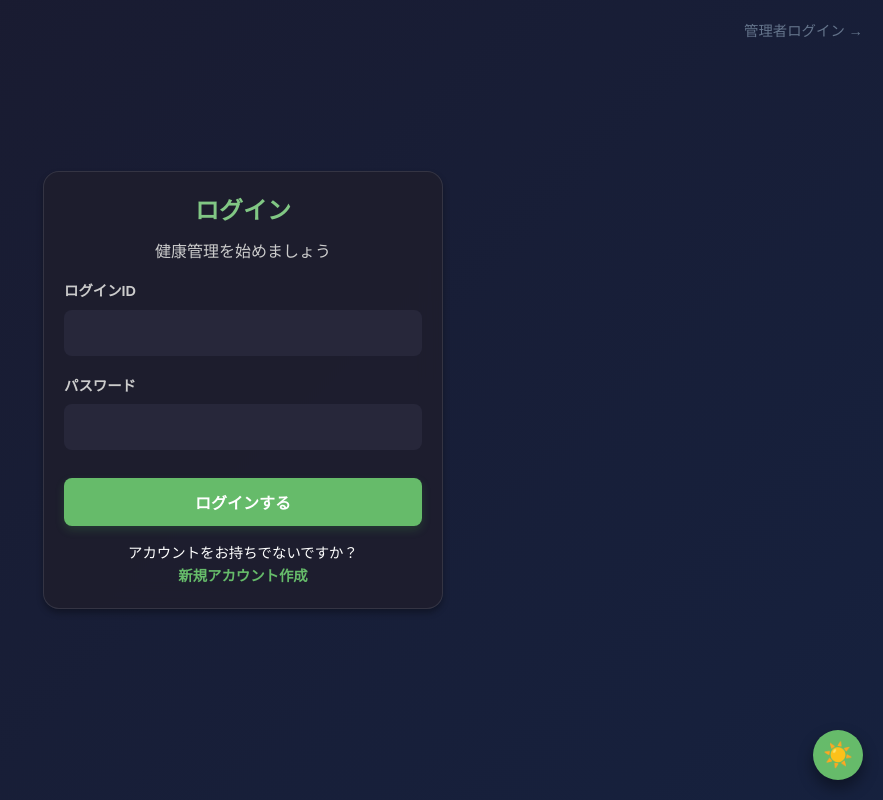
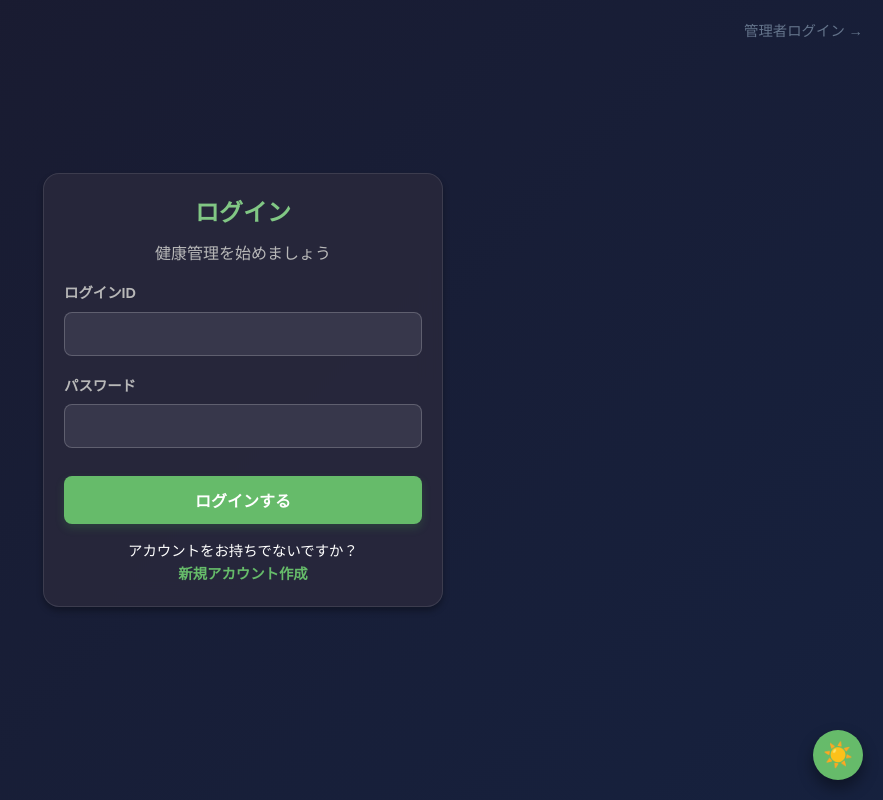
Before and after one commit to INDEXUwU/health-app, a plain HTML site: page frontend/login.html in a window 1280 px wide. Both pictures are taken after a click on the button "テーマ切り替え". Shown: the whole page, without its empty margins (397-1280 px from the left). Drawn offline with Linux system fonts and the light colour scheme.

Commit message:
Fix input field visibility and dark mode text colors

```diff
--- a/frontend/css/style.css
+++ b/frontend/css/style.css
@@ -41,12 +41,12 @@
     --accent: #42A5F5;
 
     --text-main: #FFFFFF;
-    --text-muted: #CCCCCC;
+    --text-muted: #B8B8B8;
     --text-light: #ffffff;
 
     --bg-gradient: linear-gradient(135deg, #1a1a2e 0%, #16213e 100%);
-    --bg-surface: rgba(30, 30, 46, 0.95);
-    --bg-glass: rgba(40, 40, 60, 0.9);
+    --bg-surface: rgba(40, 40, 60, 0.95);
+    --bg-glass: rgba(50, 50, 70, 0.9);
 
     --shadow-sm: 0 4px 6px rgba(0, 0, 0, 0.3);
     --shadow-md: 0 8px 15px rgba(0, 0, 0, 0.4);
@@ -177,21 +177,37 @@ select,
 textarea {
     width: 100%;
     padding: 12px 16px;
-    border: 2px solid transparent;
-    background: var(--bg-glass);
+    border: 2px solid #e0e0e0;
+    background: #f5f5f5;
     border-radius: var(--radius-sm);
     font-size: 1rem;
     transition: 0.2s;
-    color: var(--text-main);
+    color: #333333;
+}
+
+[data-theme="dark"] input,
+[data-theme="dark"] select,
+[data-theme="dark"] textarea {
+    background: rgba(60, 60, 80, 0.8);
+    color: #FFFFFF;
+    border: 1px solid rgba(255, 255, 255, 0.2);
 }
 
 input:focus,
 select:focus,
 textarea:focus {
     outline: none;
-    background: var(--bg-surface);
+    background: #ffffff;
     border-color: var(--primary);
     box-shadow: 0 0 0 4px rgba(76, 175, 80, 0.1);
+}
+
+[data-theme="dark"] input:focus,
+[data-theme="dark"] select:focus,
+[data-theme="dark"] textarea:focus {
+    background: rgba(70, 70, 90, 0.9);
+    border-color: var(--primary);
+    box-shadow: 0 0 0 4px rgba(76, 175, 80, 0.2);
 }
 
 /* Buttons */
```
Also changed, not shown: frontend/home.html (+5 -4 lines).
